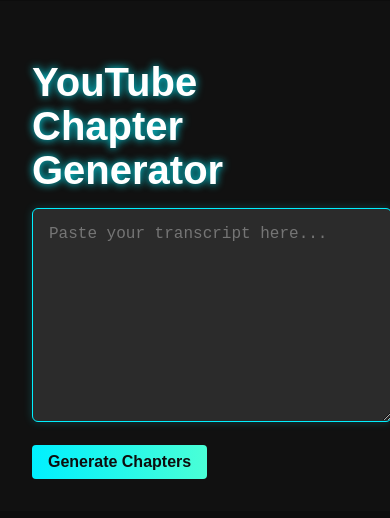
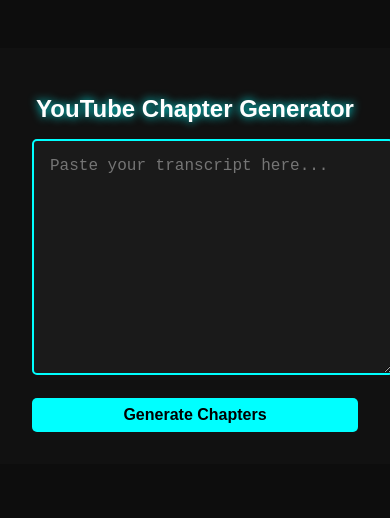
Before and after one commit to AndreSchutte/creatorpilot-frontend, a React (Vite) app: page / in a window 390 px wide. Shown: the part 166-684 px from the top of the page. Built offline with nearby package versions, Linux system fonts and the light colour scheme.

Commit message:
💄 Make layout responsive for all devices

```diff
--- a/src/App.css
+++ b/src/App.css
@@ -2,60 +2,73 @@
   margin: 0;
   padding: 0;
   background-color: #0d0d0d;
-  font-family: 'Orbitron', sans-serif;
-  color: #fff;
-  line-height: 1.5;
+  font-family: 'Segoe UI', Tahoma, Geneva, Verdana, sans-serif;
+  color: #ffffff;
+}
+
+.container {
+  display: flex;
+  flex-direction: column;
+  padding: 2rem;
+  max-width: 900px;
+  margin: 0 auto;
+  gap: 1.5rem;
 }
 
 h1 {
-  font-size: 2.5rem;
-  margin-bottom: 1rem;
-  text-shadow: 0 0 8px #00f0ff;
+  font-size: 2rem;
+  text-align: center;
+  text-shadow: 0 0 10px #00ffff;
 }
 
 textarea {
   width: 100%;
+  min-height: 200px;
+  background-color: #1a1a1a;
+  border: 2px solid #00ffff;
+  color: #fff;
+  font-size: 1rem;
   padding: 1rem;
-  font-size: 1rem;
-  background-color: #2b2b2b;
-  color: #00f0ff;
-  border: 1px solid #00f0ff;
-  border-radius: 6px;
+  border-radius: 5px;
   resize: vertical;
-  box-shadow: 0 0 10px rgba(0, 240, 255, 0.2);
-  transition: border-color 0.3s ease, box-shadow 0.3s ease;
-}
-
-textarea:focus {
-  border-color: #00d8ff;
-  box-shadow: 0 0 15px rgba(0, 240, 255, 0.4);
-  outline: none;
 }
 
 button {
-  margin-top: 1rem;
-  padding: 0.75rem 1.5rem;
-  font-size: 1rem;
-  font-weight: 600;
-  color: #0d0d0d;
-  background: linear-gradient(to right, #00f0ff, #4affd6);
+  align-self: center;
+  padding: 0.7rem 2rem;
+  background-color: #00ffff;
   border: none;
-  border-radius: 4px;
+  color: #000;
+  font-weight: bold;
   cursor: pointer;
-  transition: transform 0.2s ease, box-shadow 0.2s ease;
+  border-radius: 5px;
+  transition: 0.2s ease;
 }
 
 button:hover {
-  transform: translateY(-2px);
-  box-shadow: 0 4px 12px rgba(0, 240, 255, 0.3);
+  background-color: #00cccc;
 }
 
 pre {
-  margin-top: 2rem;
-  background-color: #161616;
-  color: #fff;
+  white-space: pre-wrap;
+  word-wrap: break-word;
+  background-color: #111;
   padding: 1rem;
-  border-radius: 6px;
+  border-radius: 5px;
+  border: 1px solid #333;
   overflow-x: auto;
-  box-shadow: 0 0 10px rgba(0, 240, 255, 0.1);
 }
+
+@media (max-width: 600px) {
+  h1 {
+    font-size: 1.5rem;
+  }
+
+  button {
+    width: 100%;
+  }
+
+  .container {
+    padding: 1rem;
+  }
+}
```
